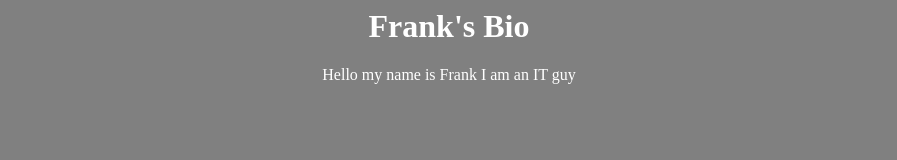
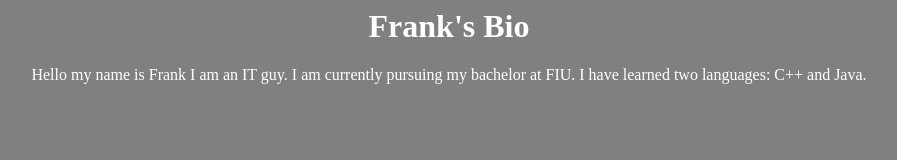
Before and after one commit to frankc08/frankc08.github.io, a plain HTML site: page index.html in a window 1280 px wide. Shown: the whole page, without its empty margins (191-1088 px from the left). Drawn offline with Linux system fonts and the light colour scheme.

Commit message:
Update index.html

```diff
--- a/index.html
+++ b/index.html
@@ -6,7 +6,8 @@
   <body>
     <h1>Frank's Bio</h1>
           Hello my name is Frank
-          I am an IT guy
+          I am an IT guy.
+    I am currently pursuing my bachelor at FIU. I have learned two languages: C++ and Java.
 
   </body>
 
```
